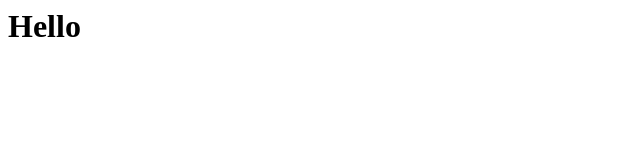
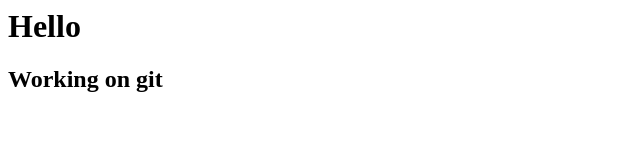
Before and after one commit to davefcodes/demo-repo-, a plain HTML site: page index.html in a window 1280 px wide. Shown: the whole page, without its empty margins (0-640 px from the left). Drawn offline with Linux system fonts and the light colour scheme.

Commit message:
inor changes

```diff
--- a/index.html
+++ b/index.html
@@ -1 +1,3 @@
 <h1> Hello </h1>
+
+<h2> Working on git </h2>
```
